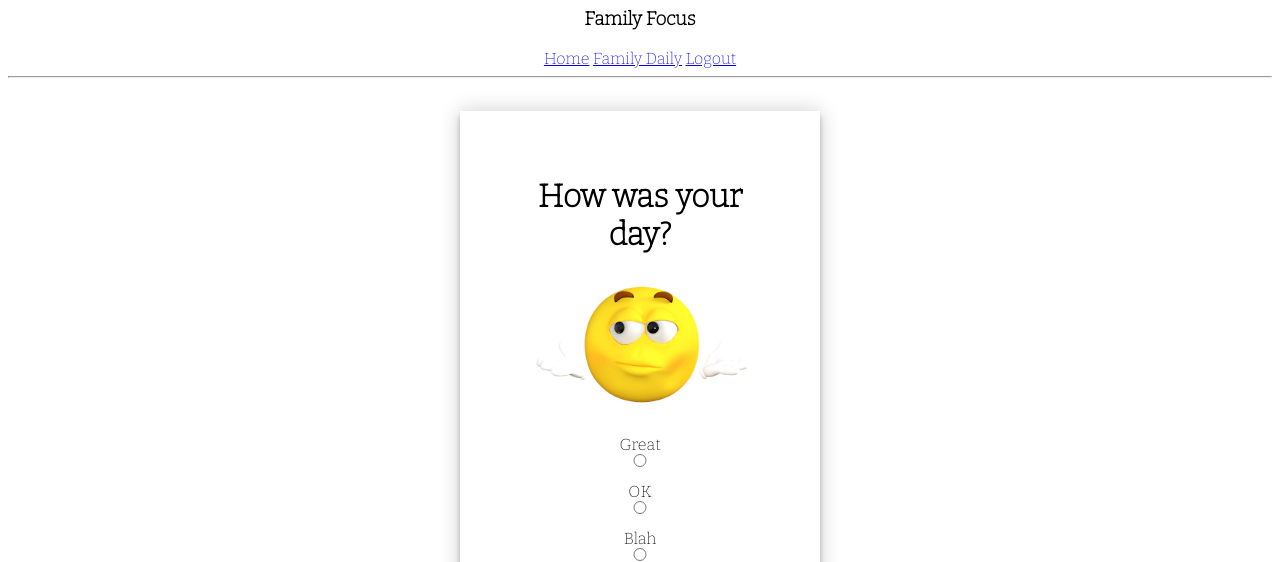
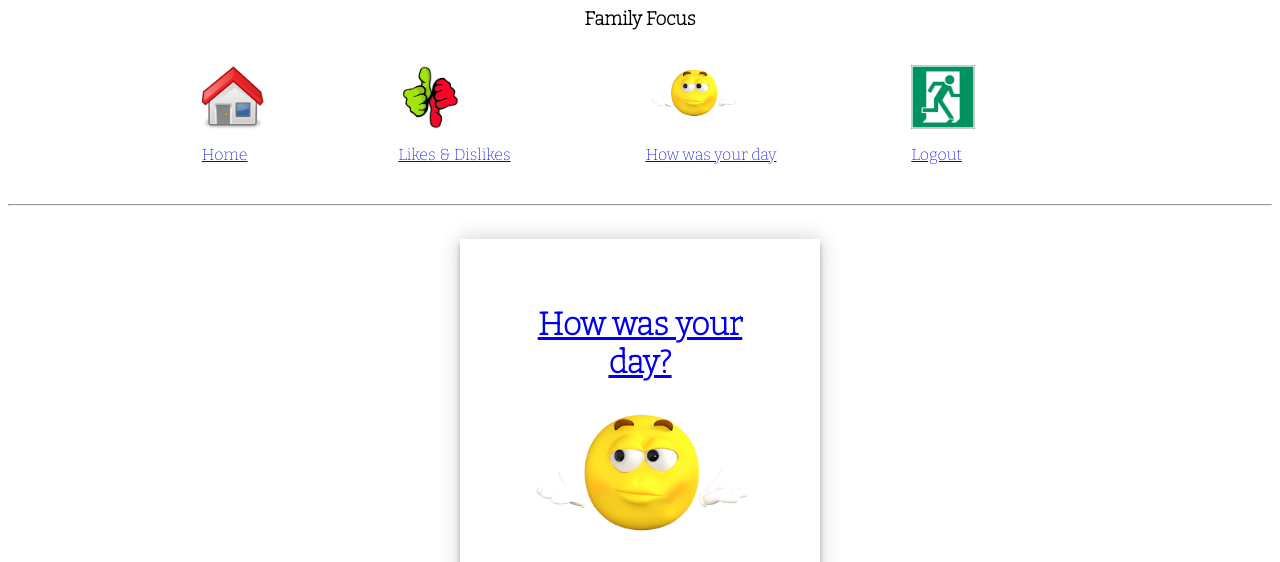
Before and after one commit to mrrichardasmith/python_user_Authentication, a Flask app: page /day in a window 1280 px wide. Shown: the top 562 px of the page. Run offline with Flask 2, Linux system fonts and the light colour scheme; the visitor is signed in with stand-in values (Sample User, id 1); data comes from the database, SQL or seed files in the repository; parts of the project's set-up code (start-up, migrations or seed data) failed here and were passed over.

Commit message:
improvements to nav

```diff
--- a/static/style.css
+++ b/static/style.css
@@ -151,6 +151,30 @@ th, td {
   border: #fff1d8 solid 2px;
 }
 
+.nav  {
+  width: 100%;
+
+}
+
+.innerNav {
+  width: 80%;
+  margin: auto;
+  display: flex;
+  justify-content: space-around;
+}
+
+.navOption  {
+  margin: 1rem;
+}
+
 #landingPic {
     height: 10rem;
 }
+
+.navPic {
+  height: 4rem;
+}
+
+.headingColor {
+  color: #c0362c
+}
--- a/templates/base.html
+++ b/templates/base.html
@@ -14,17 +14,36 @@
         {% endif %}
     </head>
     <body>
-           <div>
-      <center><h3>Family Focus</h3><center>
+        <center><h3>Family Focus</h3></center>
+        <div class="nav">
+            <div class="innerNav">
+                <div class="navOption">
+                    <img class="navPic" src="{{ url_for('static', filename='pictures/home.png') }}">
+                    <p><a href="{{ url_for('index') }}">Home</a></p>
+                </div>
+                <div class="navOption">
+                    <img class="navPic" src="{{ url_for('static', filename='pictures/thumbsupdown.png') }}">
+                    <p><a href="{{ url_for('likesdislikes') }}">Likes & Dislikes</a></p>
+                </div>
 
-      <a href="{{ url_for('index') }}">Home</a>
                 {% if current_user.is_anonymous %}
+                <div class="navOption">
                     <a href="{{ url_for('login') }}">Login</a>
+                </div>
                 {% else %}
                 <!--<a href="{{ url_for('user', username=current_user.username) }}">Likes Dislikes</a>-->
-      <a href="{{ url_for('day', username=current_user.username) }}">Family Daily</a>
-      <a href="{{ url_for('logout') }}">Logout</a>
+            <div class="navOption">
+                <img class="navPic" src="{{ url_for('static', filename='pictures/howday.png') }}">
+                <p><a href="{{ url_for('day', username=current_user.username) }}">How was your day</a></p>
+            </div>
+
+            <div class="navOption">
+                <img class="navPic" src="{{ url_for('static', filename='pictures/exit.png') }}">
+                <p><a href="{{ url_for('logout') }}">Logout</a</p>
+
+            </div>
             {% endif %}
+        </div>
     </div>
             <hr>
                 {% with messages = get_flashed_messages() %}
@@ -37,5 +56,6 @@
                 {% endif %}
                 {% endwith %}
                 {% block content %}{% endblock %}
+
     </body>
 </html>
```
Also changed, not shown: templates/landing_page.html (+5 -5 lines), static/pictures/exit.png (added), static/pictures/home.png (added). Lines whose indentation alone changed are shown as unchanged.
